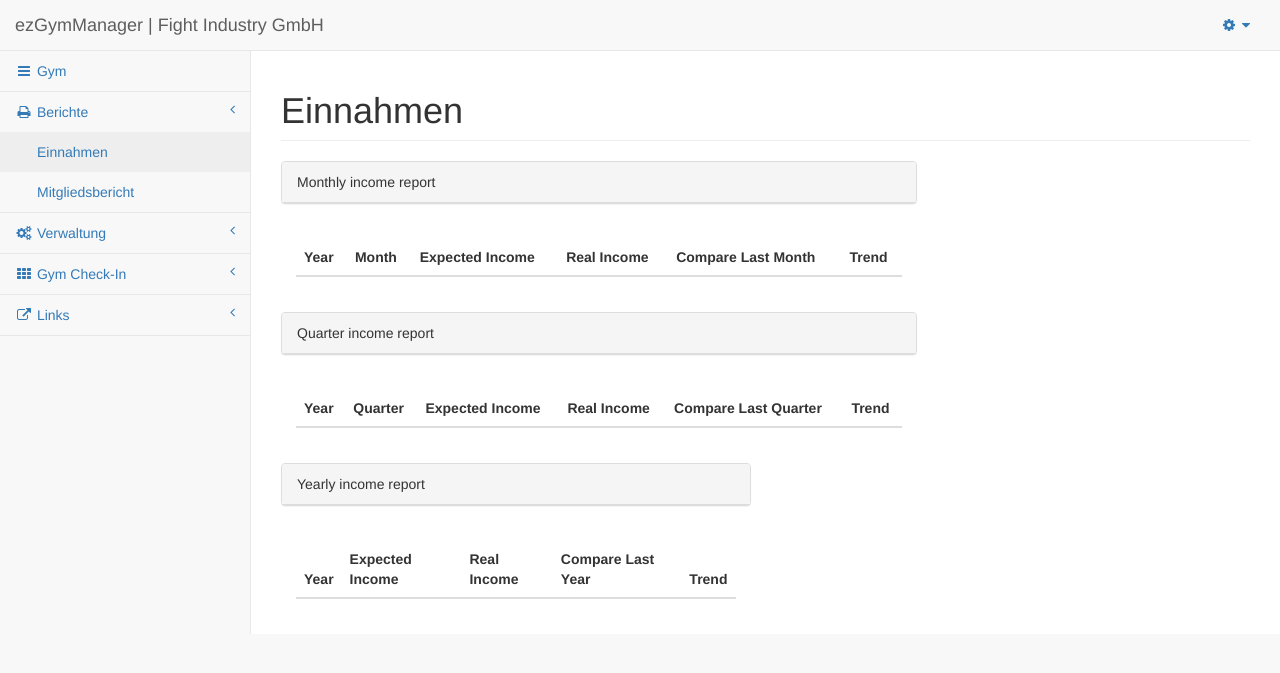
After one commit to kentsay/gymadmin, a Django app: page /dashboard/income_report in a window 1280 px wide. The commit adds this page. Shown: the top 673 px of the page. Run offline with Django 3.2, Linux system fonts and the light colour scheme; a user stored in the database is signed in; lists and menus that the app fills with data are empty; some libraries are stand-ins or nearby versions.

Commit message:
add income report template with empty model

```diff
--- a/dashboard/templates/dashboard/sbadmin/pages/base.html
+++ b/dashboard/templates/dashboard/sbadmin/pages/base.html
@@ -100,10 +100,10 @@
                         <a href="#"><i class="fa fa-print fa-fw"></i> Berichte<span class="fa arrow"></span></a>
                         <ul class="nav nav-second-level">
                             <li>
-                                    <a href="#">Einnahmen</a>
+                                <a href="income_report">Einnahmen</a>
                             </li>
                             <li>
-                                    <a href="#">Mitgliedsbericht</a>
+                                <a href="members_report">Mitgliedsbericht</a>
                             </li>
                         </ul>
                     </li>
--- /dev/null
+++ b/dashboard/templates/dashboard/sbadmin/pages/reports_income.html
@@ -0,0 +1,122 @@
+{% extends 'dashboard/sbadmin/pages/base.html' %}
+
+{% block content %}
+    <div id="page-wrapper">
+        <div class="row">
+            <div class="col-lg-12">
+                <h1 class="page-header">Einnahmen</h1>
+            </div>
+            <!-- /.col-lg-12 -->
+        </div>
+        <div class="row">
+            <div class="col-lg-8">
+                <div class="panel panel-default">
+                    <div class="panel-heading">
+                        Monthly income report
+                    </div>
+                </div>
+                <div class="panel-body">
+                    <table width="100%" class="table table-striped table-hover" id="dataTables-example">
+                        <thead>
+                        <tr>
+                            <th>Year</th>
+                            <th>Month</th>
+                            <th>Expected Income</th>
+                            <th>Real Income</th>
+                            <th>Compare Last Month</th>
+                            <th>Trend</th>
+                        </tr>
+                        </thead>
+                        <tbody>
+                        {% for member in members %}
+                            <tr class="odd gradeX">
+                                <td>{{ member.vorname }}</td>
+                                <td>{{ member.vorname }}</td>
+                                <td>{{ member.street1 }}, {{ member.city }}, {{ member.postcode }}</td>
+                                <td><a href="mailto:{{ member.email_name }}">{{ member.email_name }}</a></td>
+                                <td>{{ member.gym_plan }}</td>
+                                <td><a class="btn btn-default btn-outline btn-primary" href="members_detail?id={{ member.id }}">Edit</a></td>
+                            </tr>
+                        {% endfor %}
+                        </tbody>
+                    </table>
+                    <!-- /.table-responsive -->
+                </div>
+                <!-- /.panel-body -->
+            </div>
+        </div>
+        <div class="row">
+            <div class="col-lg-8">
+                <div class="panel panel-default">
+                    <div class="panel-heading">
+                        Quarter income report
+                    </div>
+                </div>
+                <div class="panel-body">
+                    <table width="100%" class="table table-striped table-hover" id="dataTables-example">
+                        <thead>
+                        <tr>
+                            <th>Year</th>
+                            <th>Quarter</th>
+                            <th>Expected Income</th>
+                            <th>Real Income</th>
+                            <th>Compare Last Quarter</th>
+                            <th>Trend</th>
+                        </tr>
+                        </thead>
+                        <tbody>
+                        {% for member in members %}
+                            <tr class="odd gradeX">
+                                <td>{{ member.vorname }}</td>
+                                <td>{{ member.vorname }}</td>
+                                <td>{{ member.street1 }}, {{ member.city }}, {{ member.postcode }}</td>
+                                <td><a href="mailto:{{ member.email_name }}">{{ member.email_name }}</a></td>
+                                <td>{{ member.gym_plan }}</td>
+                                <td><a class="btn btn-default btn-outline btn-primary" href="members_detail?id={{ member.id }}">Edit</a></td>
+                            </tr>
+                        {% endfor %}
+                        </tbody>
+                    </table>
+                    <!-- /.table-responsive -->
+                </div>
+                <!-- /.panel-body -->
+            </div>
+        </div>
+        <div class="row">
+            <div class="col-lg-6">
+                <div class="panel panel-default">
+                    <div class="panel-heading">
+                        Yearly income report
+                    </div>
+                </div>
+                <div class="panel-body">
+                    <table width="100%" class="table table-striped table-hover" id="dataTables-example">
+                        <thead>
+                        <tr>
+                            <th>Year</th>
+                            <th>Expected Income</th>
+                            <th>Real Income</th>
+                            <th>Compare Last Year</th>
+                            <th>Trend</th>
+                        </tr>
+                        </thead>
+                        <tbody>
+                        {% for member in members %}
+                            <tr class="odd gradeX">
+                                <td>{{ member.street1 }}, {{ member.city }}, {{ member.postcode }}</td>
+                                <td><a href="mailto:{{ member.email_name }}">{{ member.email_name }}</a></td>
+                                <td>{{ member.mobile }}</td>
+                                <td>{{ member.mobile }}</td>
+                                <td><a class="btn btn-default btn-outline btn-primary" href="members_detail?id={{ member.id }}">Edit</a></td>
+                            </tr>
+                        {% endfor %}
+                        </tbody>
+                    </table>
+                    <!-- /.table-responsive -->
+                </div>
+                <!-- /.panel-body -->
+            </div>
+        </div>
+    </div>
+    <!-- /#page-wrapper -->
+{% endblock %}
--- a/dashboard/urls.py
+++ b/dashboard/urls.py
@@ -21,6 +21,8 @@ urlpatterns = [
     url(r'^payments_change$', views.payment_record_change_status, name='payment_record_change_status'),
     url(r'^checkin$', views.members_checkin, name='members_checkin'),
     url(r'^viewcheckin$', views.members_viewcheckin, name='members_viewcheckin'),
+    url(r'^income_report$', views.income_report, name='income_report'),
+    url(r'^members_report$', views.members_report, name='members_members_report'),
 
     # ex: /polls/5/
     url(r'^(?P<gym_id>[0-9]+)/gym/$', views.gym, name='gym'),
--- a/dashboard/views.py
+++ b/dashboard/views.py
@@ -175,6 +175,17 @@ def members_viewcheckin(request):
 
 
 @login_required
+def income_report(request):
+
+    return render(request, 'dashboard/sbadmin/pages/reports_income.html', None)
+
+
+@login_required
+def members_report(request):
+    return None
+
+
+@login_required
 def payment_record(request):
     # TODO: change this into a cron job
     PaymentGenerator.generateRecord()
```
Lines whose indentation alone changed are shown as unchanged.
